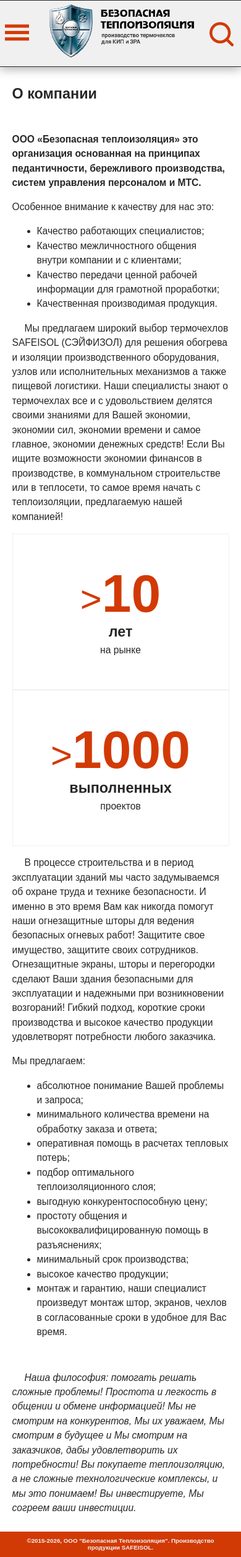
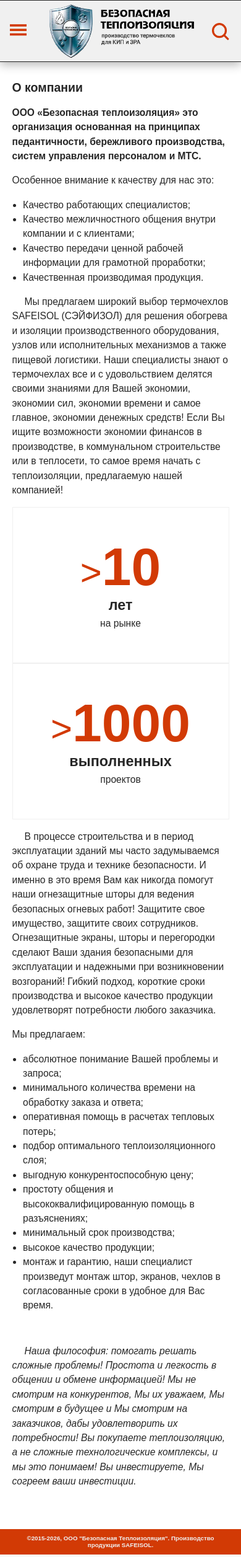
Before and after one commit to kukarek/safeisol-prod, a Django app: page /about/ in a window 390 px wide. Shown: the whole page at 62% size. Run offline with Django 4.2, Linux system fonts and the light colour scheme; parts of the project's set-up code (start-up, migrations or seed data) failed here and were passed over.

Commit message:
update mobile version

```diff
--- a/main/static/main/css/adaptive.css
+++ b/main/static/main/css/adaptive.css
@@ -7,7 +7,7 @@
 		background-image: url(/static/main/media/mobile-header.webp);
 		height: inherit;
 		width: 100%;
-		aspect-ratio: 33/9;
+		aspect-ratio: 28/7;
 		border-bottom: 1px solid var(--dark_gray);
 		border-top: 1px solid var(--dark_gray);
 		background-color: var(--light_gray);
@@ -28,9 +28,9 @@
 
 	.header-search__btn {
 		position: absolute;
-        right: 3%;
+        right: 5%;
         margin: 0;
-        width: 10%;
+        width: 7%;
         height: 100%;
 		padding: 0px;
 	}
@@ -54,15 +54,23 @@
         border: 0;
         background-color: var(--light_gray);
         height: 95%;
-        width: 10%;
+        width: 7%;
         padding: 0;
         margin: 0;
-        margin-left: 2%;
+        margin-left: 4%;
 	}
 
 	.close-mob-sidebar svg {
 		height: 100%;
 		width: 100%;
+	}
+
+	#searchInput {
+		margin-top: 1%;
+	}
+
+	.search-popup {
+		min-height: unset;
 	}
 
 	.search-popup input {
@@ -250,7 +291,8 @@
     }
 
 	.section-title {
-		font-size: 6vw;
+		font-size: 5vw;
+		margin: 30px 0 0 0;
 	}
 
 	.product-full-description p {
@@ -276,6 +318,10 @@
 
 	.about-content p {
 		font-size: 4vw;
+	}
+
+	.about-content ul {
+		padding-inline-start: 5%;
 	}
 
 	.about-content ul li {
@@ -370,6 +421,10 @@
 		display: none;
 	}
 
+	.footer {
+		margin-top: 10%;
+	}
+
 	.footer-nav {
 		display: none;
 	}
```
Also changed, not shown: other parts of main/static/main/css/adaptive.css (+45 -6 lines).
